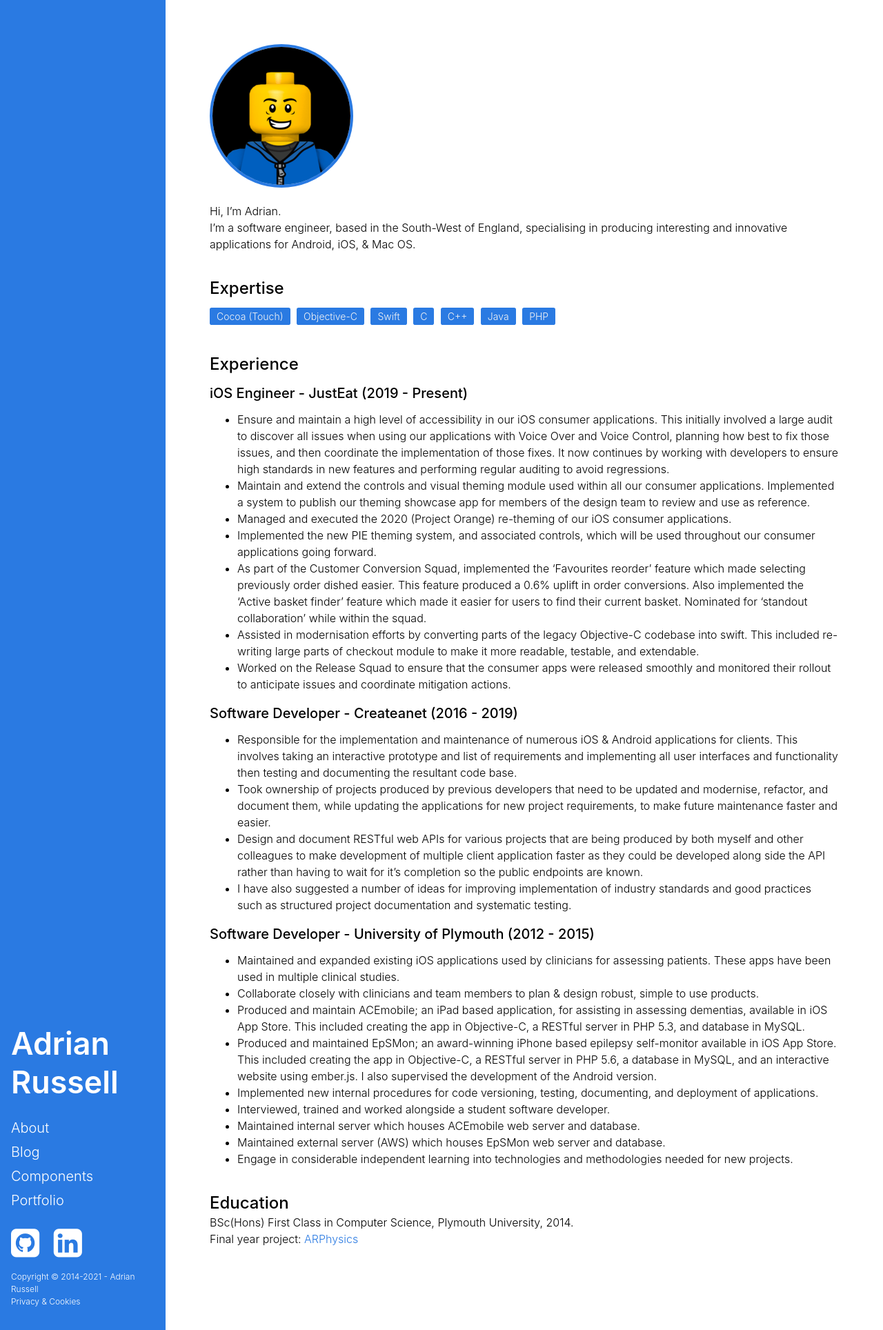
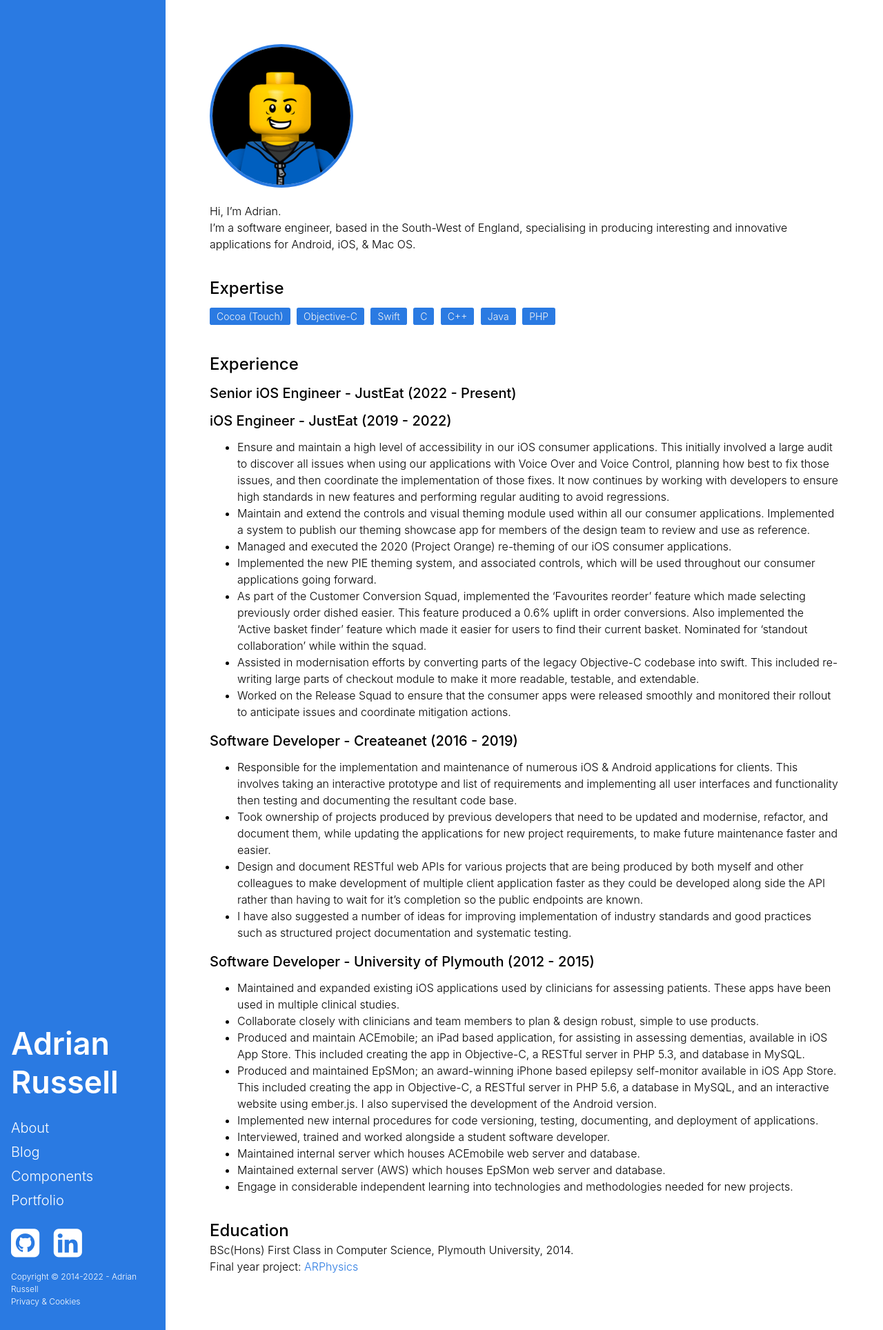
Before and after one commit to aderussell/aderussell.github.io, a Jekyll site: the page built from about.md, in a window 1280 px wide. Shown: the whole page at 69% size. Built offline with Jekyll 4.4.1, drawn with Linux system fonts in a browser that asks for light colours; nearby versions of some CDN libraries.

Commit message:
Update copyright

```diff
--- a/_config.yml
+++ b/_config.yml
@@ -1,6 +1,6 @@
 # Site settings
 title: Adrian Russell
-copyright: "Copyright © 2014-2021 - Adrian Russell"
+copyright: "Copyright © 2014-2022 - Adrian Russell"
 description: "Adrian Russell is a software engineer based in the South West of England, UK. Adrian specialises in development for iOS and Mac OS X."
 baseurl: ""
 url: "https://adrianrussell.co.uk"
--- a/about.md
+++ b/about.md
@@ -26,7 +26,8 @@ I'm a software engineer, based in the South-West of England, specialising in pro
 
 ## Experience
 <section class="experience" markdown="block">
-### iOS Engineer - JustEat (2019 - Present)
+### Senior iOS Engineer - JustEat (2022 - Present)
+### iOS Engineer - JustEat (2019 - 2022)
 
 * Ensure and maintain a high level of accessibility in our iOS consumer applications. This initially involved a large audit to discover all issues when using our applications with Voice Over and Voice Control, planning how best to fix those issues, and then coordinate the implementation of those fixes. It now continues by working with developers to  ensure high standards in new features and performing regular auditing to avoid regressions.
 * Maintain and extend the controls and visual theming module used within all our consumer applications. Implemented a system to publish our theming showcase app for members of the design team to review and use as reference.
```
